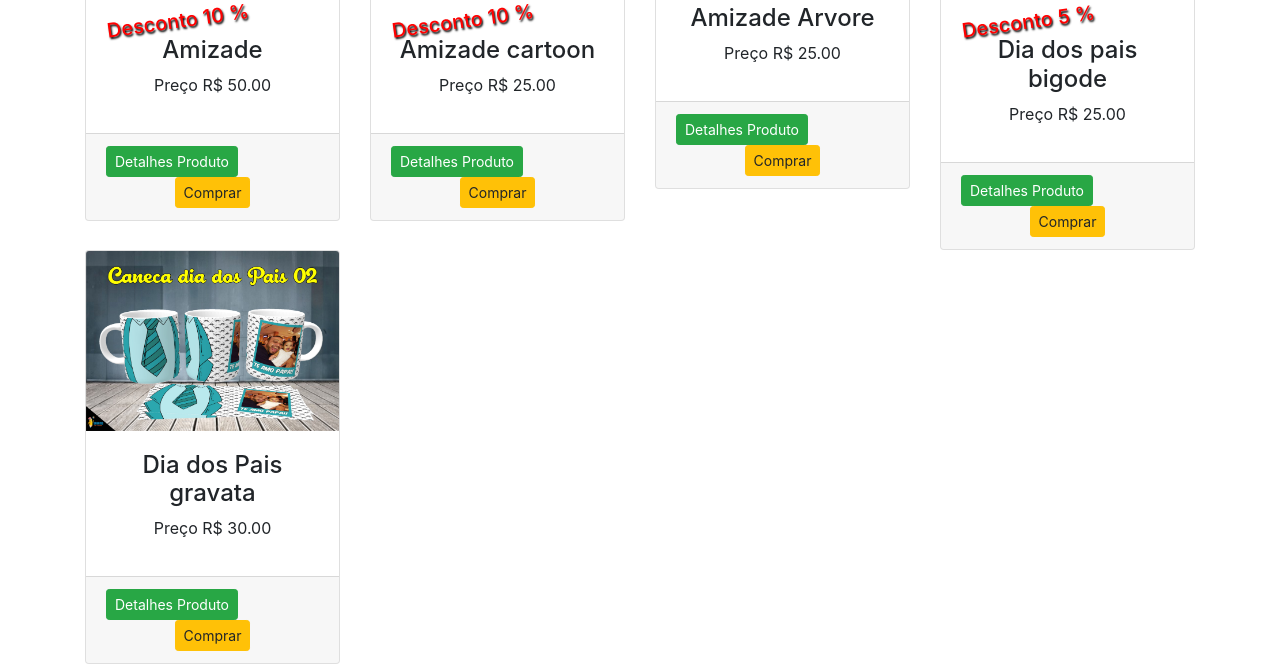
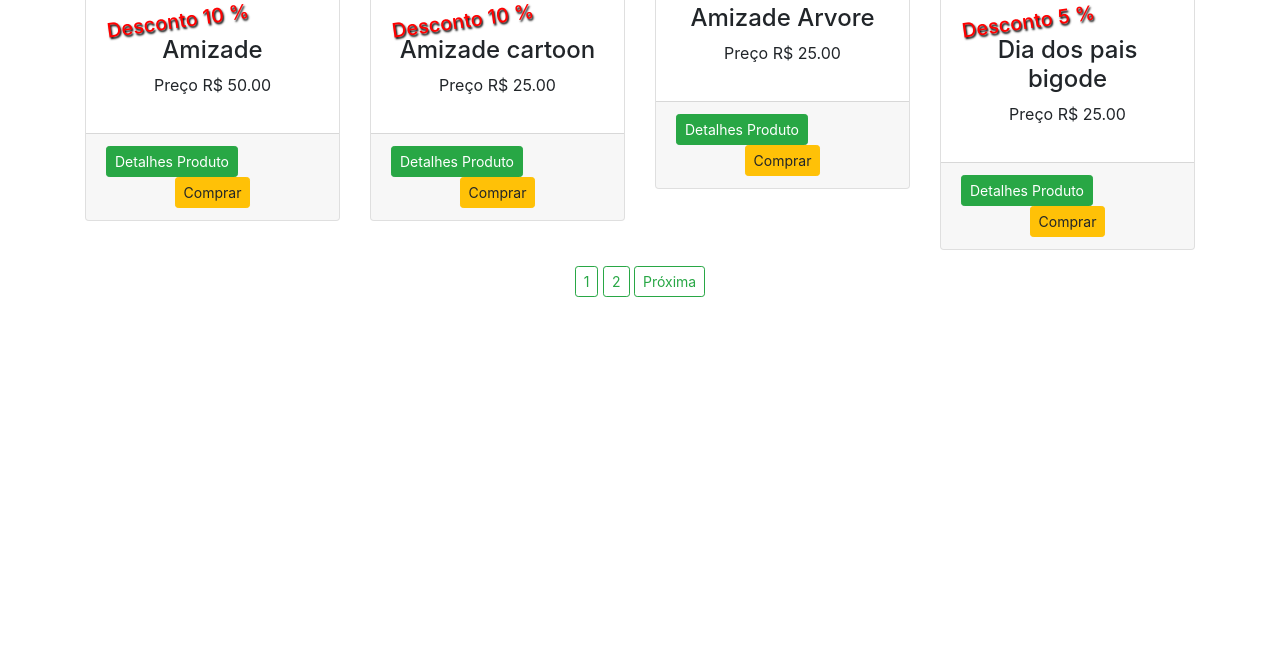
Before and after one commit to marciomi/PedCaneca, a Flask app: page /modelo/1 in a window 1280 px wide. Shown: the part 253-917 px from the top of the page. After the commit the page ends 550 px from the top, so only its background shows below. Run offline with Flask 3, Linux system fonts and the light colour scheme; some libraries are stand-ins or nearby versions.

Commit message:
Ajuste no título das páginas. Acrescentado a paginação dos produtos da Página inicial por modelos, temas e todos os produtos

```diff
--- a/loja/produtos/rotas.py
+++ b/loja/produtos/rotas.py
@@ -6,24 +6,29 @@ import secrets, os
 
 @app.route('/')
 def home():
-    produtos = Addproduto.query.filter(Addproduto.estoque >0)
+    pagina = request.args.get('pagina',1, type=int)
+    produtos = Addproduto.query.filter(Addproduto.estoque >0).paginate(page=pagina,per_page=4)
     modelos = Modelo.query.join(Addproduto,(Modelo.id == Addproduto.modelo_id)).all()
     temas = Tema.query.join(Addproduto,(Tema.id == Addproduto.tema_id)).all()
-    return render_template('produtos/index.html', produtos=produtos, modelos=modelos, temas=temas)
+    return render_template('produtos/index.html', title='Pedcaneca - Caneca Personalizadas', produtos=produtos, modelos=modelos, temas=temas)
 
 @app.route('/modelo/<int:id>')
 def get_modelo(id):
-    modelo = Addproduto.query.filter_by(modelo_id=id)
+    pagina = request.args.get('pagina',1, type=int)
+    get_modelo = Modelo.query.filter_by(id=id).first_or_404()
+    modelo = Addproduto.query.filter_by(modelo=get_modelo).paginate(page=pagina,per_page=4)
     modelos = Modelo.query.join(Addproduto,(Modelo.id == Addproduto.modelo_id)).all()
     temas = Tema.query.join(Addproduto,(Tema.id == Addproduto.tema_id)).all()
-    return render_template('produtos/index.html', modelo=modelo, modelos=modelos, temas=temas)
+    return render_template('produtos/index.html', title='Pedcaneca - Canecas Personalizadas', modelo=modelo, modelos=modelos, temas=temas, get_modelo=get_modelo)
 
 @app.route('/temas/<int:id>')
 def get_tema(id):
-    get_tema_prod = Addproduto.query.filter_by(tema_id=id)
+    pagina = request.args.get('pagina',1, type=int)
+    get_tema = Tema.query.filter_by(id=id).first_or_404()
+    get_tema_prod = Addproduto.query.filter_by(tema=get_tema).paginate(page=pagina,per_page=4)
     modelos = Modelo.query.join(Addproduto,(Modelo.id == Addproduto.modelo_id)).all()
     temas = Tema.query.join(Addproduto,(Tema.id == Addproduto.tema_id)).all()
-    return render_template('produtos/index.html', get_tema_prod=get_tema_prod, temas=temas, modelos=modelos)
+    return render_template('produtos/index.html', title='Pedcaneca - Caneca Personalizadas', get_tema_prod=get_tema_prod, temas=temas, modelos=modelos, get_tema=get_tema)
 
 @app.route('/addmodelo', methods=['GET','POST'])
 def addmodelo():
@@ -38,7 +43,7 @@ def addmodelo():
         flash(f'O modelo {getmodelo} cadastrada com sucesso', 'success')
         db.session.commit()
         return redirect(url_for('addmodelo'))
-    return render_template('/produtos/addmodelo.html', modelo='modelo')
+    return render_template('/produtos/addmodelo.html', title='Cadastrar Modelos', modelo='modelo')
 
 @app.route('/addtema', methods=['GET','POST'])
 def addtema():
@@ -53,7 +58,7 @@ def addtema():
         flash(f'O Tema {getmodelo} cadastrada com sucesso', 'success')
         db.session.commit()
         return redirect(url_for('addtema'))
-    return render_template('/produtos/addmodelo.html')
+    return render_template('/produtos/addmodelo.html',title='Cadastrar Temas')
 
 @app.route('/addproduto', methods=['GET','POST'])
 def addproduto():
--- a/loja/templates/admin/modelo.html
+++ b/loja/templates/admin/modelo.html
@@ -56,7 +56,7 @@
             <tr>
                 <td>{{modelo.id}}</td>
                 <td>{{modelo.name}}</td>
-                <td><a href="{{url_for('atualizarmodelo', id=modelo.id)}}" class="btn btn-sm btn-outline-success">Editar</a></td>
+                <td><a href="{{url_for('atualizarmodelo', id=modelo.id)}}" class="btn btn-sm btn-success">Editar</a></td>
                 <td>
                   <button type="button" class="btn btn-danger btn-sm" data-toggle="modal" data-target="#exampleModal-{{modelo.id}}">Exluir</button>
                 </td>
@@ -92,7 +92,7 @@
             <tr>
                 <td>{{tema.id}}</td>
                 <td>{{tema.name}}</td>
-                <td><a href="{{url_for('atualizartema', id=tema.id)}}" class="btn btn-sm btn-outline-success">Editar</a></td>
+                <td><a href="{{url_for('atualizartema', id=tema.id)}}" class="btn btn-sm btn-success">Editar</a></td>
                 <td>
                   <button type="button" class="btn btn-danger btn-sm" data-toggle="modal" data-target="#exampleModal-{{tema.id}}">Exluir</button>
                 </td>
--- a/loja/templates/produtos/index.html
+++ b/loja/templates/produtos/index.html
@@ -49,7 +49,7 @@
 <div class="container">
     <div class="row">
       {% if modelo %}
-      {% for m in modelo %}
+      {% for m in modelo.items %}
       <div class="col-md-3">
           <div class="card">
               <img src="{{url_for('static', filename='imagens/' + m.imagem_1)}}" alt="{{m.nome}}" class="card-img-top" height="180">
@@ -67,9 +67,41 @@
           </div>
       </div>
       {% endfor %}
+    </div>
+
+    <div class="row">
+      <div class="col text-center">
+
+        {% if modelo.has_prev %}
+        <a href="{{url_for('get_modelo', id=get_modelo.id, pagina=modelo.prv_num)}}" class="btn btn-outline-success btn-sm mt-3">Anterior</a>
+        {% endif %}
+
+        {% for page_num in modelo.iter_pages() %}
+        {% if page_num %}
+
+        {% if modelo.paginas == page_num %}
+        <a href="{{url_for('get_modelo', id=get_modelo.id, pagina=page_num)}}" class="btn btn-success btn-sm mt-3">{{page_num}}</a>
+        {% else %}
+        <a href="{{url_for('get_modelo', id=get_modelo.id, pagina=page_num)}}" class="btn btn-outline-success btn-sm mt-3">{{page_num}}</a>
+        {% endif %}
+
+        {% else %}
+        ...
+        {% endif %}
+
+        {% endfor %}
+
+        {% if modelo.has_next %}
+        <a href="{{url_for('get_modelo', id=get_modelo.id, pagina=modelo.next_num)}}" class="btn btn-outline-success btn-sm mt-3">Próxima</a>
+        {% endif %}
+      </div>
+    </div>
+
+    <div class="row">
 
       {% elif get_tema_prod %}
-      {% for get_tema in get_tema_prod %}
+      {% for get_tema in get_tema_prod.items %}
+
       <div class="col-md-3">
         <div class="card">
             <img src="{{url_for('static', filename='imagens/' + get_tema.imagem_1)}}" alt="{{get_tema.nome}}" class="card-img-top" height="180">
@@ -87,10 +119,40 @@
         </div>
       </div>
       {% endfor %}
+    </div>
 
+    <div class="row">
+      <div class="col text-center">
+
+        {% if get_tema_prod.has_prev %}
+        <a href="{{url_for('get_tema', id=get_tema.id, pagina=get_tema_prod.prv_num)}}" class="btn btn-outline-success btn-sm mt-3">Anterior</a>
+        {% endif %}
+
+        {% for page_num in get_tema_prod.iter_pages() %}
+        {% if page_num %}
+
+        {% if get_tema_prod.paginas == page_num %}
+        <a href="{{url_for('get_tema', id=get_tema.id, pagina=page_num)}}" class="btn btn-success btn-sm mt-3">{{page_num}}</a>
+        {% else %}
+        <a href="{{url_for('get_tema', id=get_tema.id, pagina=page_num)}}" class="btn btn-outline-success btn-sm mt-3">{{page_num}}</a>
+        {% endif %}
+
+        {% else %}
+        ...
+        {% endif %}
+
+        {% endfor %}
+
+        {% if get_tema_prod.has_next %}
+        <a href="{{url_for('get_tema', id=get_tema.id, pagina=get_tema_prod.next_num)}}" class="btn btn-outline-success btn-sm mt-3">Próxima</a>
+        {% endif %}
+      </div>
+    </div>
+
+    <div class="row">
       {% else %}
 
-      {% for produto in produtos %}
+      {% for produto in produtos.items %}
         <div class="col-md-3">
             <div class="card">
                 <img src="{{url_for('static', filename='imagens/' + produto.imagem_1)}}" alt="{{produto.nome}}" class="card-img-top" height="180">
@@ -108,7 +170,36 @@
             </div>
         </div>
         {% endfor %}
+    </div>
+
+    <div class="row">
+      <div class="col text-center">
+
+        {% if produtos.has_prev %}
+        <a href="{{url_for('home', pagina=produtos.prv_num)}}" class="btn btn-outline-success btn-sm mt-3">Anterior</a>
         {% endif %}
+
+        {% for page_num in produtos.iter_pages() %}
+        {% if page_num %}
+
+        {% if produtos.paginas == page_num %}
+        <a href="{{url_for('home', pagina=page_num)}}" class="btn btn-success btn-sm mt-3">{{page_num}}</a>
+        {% else %}
+        <a href="{{url_for('home', pagina=page_num)}}" class="btn btn-outline-success btn-sm mt-3">{{page_num}}</a>
+        {% endif %}
+
+        {% else %}
+        ...
+        {% endif %}
+
+        {% endfor %}
+
+        {% if produtos.has_next %}
+        <a href="{{url_for('home', pagina=produtos.next_num)}}" class="btn btn-outline-success btn-sm mt-3">Próxima</a>
+        {% endif %}
+      </div>
     </div>
+      {% endif %}
 </div>
+
 {% endblock content %}
```
Also changed, not shown: loja/pedcaneca.db.
